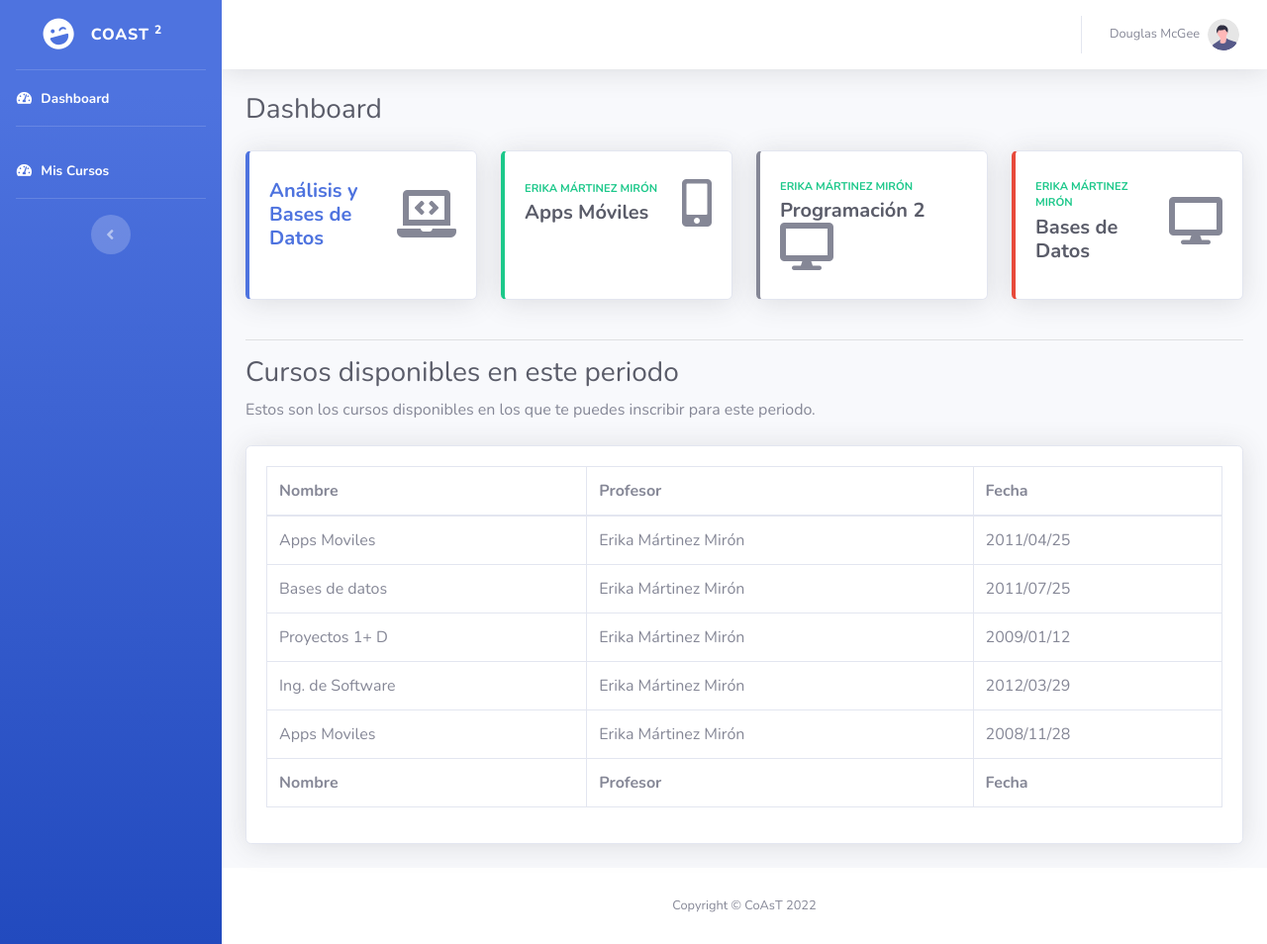
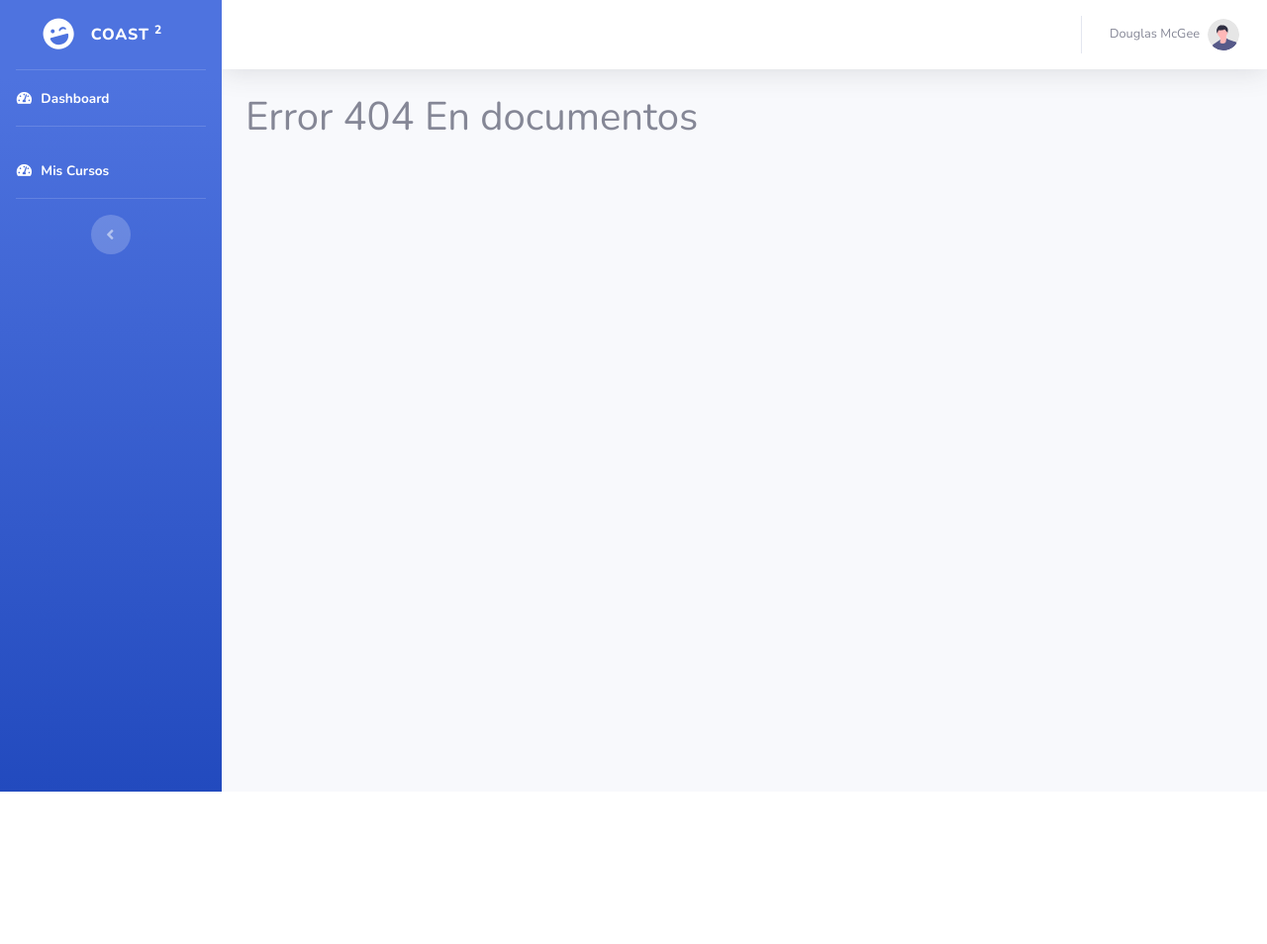
Before and after one commit to Nuzbit01/CoastPrueba, a PHP site: page /Coast/ in a window 1280 px wide. Shown: the whole page at 99% size. After the commit the page ends 800 px from the top, so only its background shows below. Run offline with PHP 8.4, Linux system fonts and the light colour scheme.

Commit message:
Diviendo interfaces

```diff
--- /dev/null
+++ b/autoload.php
@@ -0,0 +1,7 @@
+<?php
+
+function controller_autoload($classname){
+    include 'controllers/'. $classname . '.php';
+}
+
+spl_autoload_register('controller_autoload');
--- a/config/parameters.php
+++ b/config/parameters.php
@@ -1,4 +1,5 @@
 <?php
-define("base_url", "http://localhost/Coast");
-define("controller_default", "productoController");
+
+define("base_url", "http://localhost/Coast/");
+define("controller_default", "cursoController");
 define("action_default", "index");
--- /dev/null
+++ b/controllers/ErrorController.php
@@ -0,0 +1,9 @@
+<?php
+class errorController{
+    public function index(){
+        echo "<h1>Error 404 En documentos</h1>";
+    }
+
+
+
+}
--- a/index.php
+++ b/index.php
@@ -1,8 +1,43 @@
-<?php require_once 'views/layout/header.php' ?>
-<?php include_once 'views/layout/side.php' ?>
-<?php include_once 'views/layout/nav.php' ?>
-<?php include_once 'views/layout/contenido.php'; ?>
-<?php require_once 'views/layout/footer.php'; ?>
+<?php
+require_once 'autoload.php';
+require_once 'config/parameters.php';
+require_once 'views/layout/header.php';
+include_once 'views/layout/side.php';
+include_once 'views/layout/nav.php';
+
+function show_error(){
+    $error = new errorController();
+    $error->index();
+}
+
+if(isset($_GET['controller'])) {//AGARRA EL NOMBRE DEL CONTROLADOR PASADO POR GET
+    $nombrecontrolador = $_GET['controller'].'Controller';//LO CONCATENA PARA NOMBRECONTROLER.CONTROLLER
+    //var_dump($nombrecontrolador);
+    //              //'Usuario'.
+}elseif(isset($_GET['controller']) && !isset($_GET['action'])){//SI EXISTE CONTROLADOR PERO NO ACCION
+    $nombrecontrolador = controller_default;//
+}else{
+    show_error();
+    exit();
+}
+if(class_exists($nombrecontrolador)){
+    $controlador = new $nombrecontrolador();
+
+    //                                        Objeto, MEtodo
+    if(isset($_GET['action']) && method_exists($controlador, $_GET['action'])){
+        $action=$_GET['action'];//mandar a llamar el nombre de la accion
+        $controlador->$action();//a controlador le da action(nombreMetodo)
+    }elseif(isset($_GET['controller']) && !isset($_GET['action'])){
+        $action_default=action_default;
+        $controlador->$action_default;
+    }else{
+        show_error();
+    }
+}else{
+    show_error();
+}
+require_once 'views/layout/footer.php';
+ ?>
 
 
 
--- a/views/layout/contenido.php
+++ /dev/null
@@ -1,155 +0,0 @@
-
-    <!-- Begin Page Content -->
-    <div class="container-fluid">
-
-        <!-- Page Heading -->
-        <div class="d-sm-flex align-items-center justify-content-between mb-4">
-            <h1 class="h3 mb-0 text-gray-800">Dashboard</h1>
-        </div>
-
-
-        <div class="row">
-
-            <!-- Earnings (Monthly) Card Example -->
-            <div class="col-xl-3 col-md-6 mb-4">
-                <div class="card border-left-primary shadow h-100 py-2">
-                    <div class="card-body">
-                        <div class="row no-gutters align-items-center">
-                            <div class="col mr-2">
-                                <!--                                            <div class="text-xs font-weight-bold text-primary text-uppercase mb-1">-->
-                                <!--                                                Análisis y Bases de Datos</div>-->
-                                <div class="h5 mb-0 font-weight-bold text-primary">Análisis y Bases de Datos</div>
-                            </div>
-                            <div class="col-auto">
-                                <i class="fas fa-laptop-code fa-3x"></i>
-                            </div>
-                        </div>
-                    </div>
-                </div>
-            </div>
-
-            <!-- Earnings (Monthly) Card Example -->
-            <div class="col-xl-3 col-md-6 mb-4">
-                <div class="card border-left-success shadow h-100 py-2">
-                    <div class="card-body">
-                        <div class="row no-gutters align-items-center">
-                            <div class="col mr-2">
-                                <div class="text-xs font-weight-bold text-success text-uppercase mb-1">
-                                    Erika mártinez Mirón
-                                </div>
-                                <div class="h5 mb-0 font-weight-bold text-gray-800">Apps Móviles</div>
-                            </div>
-                            <div class="col-auto">
-                                <i class="fas fa-mobile-alt fa-3x"></i>
-                            </div>
-                        </div>
-                    </div>
-                </div>
-            </div>
-
-            <!-- Ininio de Curso-->
-            <div class="col-xl-3 col-md-6 mb-4">
-                <div class="card border-left-secondary shadow h-100 py-2">
-                    <div class="card-body">
-                        <div class="row no-gutters align-items-center">
-                            <div class="col mr-2">
-                                <div class="text-xs font-weight-bold text-success text-uppercase mb-1">
-                                    Erika mártinez Mirón
-                                </div>
-                                <div class="h5 mb-0 font-weight-bold text-gray-800">Programación 2</div>
-                            </div>
-                            <div class="col-auto">
-                                <i class="fas fa-desktop fa-3x "></i>
-                            </div>
-                        </div>
-                    </div>
-                </div>
-            </div>
-            <!-- Fin de Curso-->
-
-            <!-- Ininio de Curso-->
-            <div class="col-xl-3 col-md-6 mb-4">
-                <div class="card border-left-danger shadow h-100 py-2">
-                    <div class="card-body">
-                        <div class="row no-gutters align-items-center">
-                            <div class="col mr-2">
-                                <div class="text-xs font-weight-bold text-success text-uppercase mb-1">
-                                    Erika mártinez Mirón
-                                </div>
-                                <div class="h5 mb-0 font-weight-bold text-gray-800">Bases de Datos</div>
-                            </div>
-                            <div class="col-auto">
-                                <i class="fas fa-desktop fa-3x "></i>
-                            </div>
-                        </div>
-                    </div>
-                </div>
-            </div>
-            <!-- Fin de Curso-->
-        </div><!-- Content Row -->
-        <hr>
-        <h1 class="h3 mb-2 text-gray-800">Cursos disponibles en este periodo</h1>
-        <p class="mb-4">Estos son los cursos disponibles en los que te puedes inscribir para este periodo.</p>
-        <div class="card shadow mb-4">
-
-            <div class="card-body">
-                <div class="table-responsive">
-                    <table class="table table-bordered" id="dataTable" width="100%" cellspacing="0">
-                        <thead>
-                        <tr>
-                            <th>Nombre</th>
-                            <th>Profesor</th>
-                            <th>Fecha</th>
-
-                        </tr>
-                        </thead>
-                        <tfoot>
-                        <tr>
-                            <th>Nombre</th>
-                            <th>Profesor</th>
-                            <th>Fecha</th>
-                        </tr>
-                        </tfoot>
-                        <tbody>
-                        <tr>
-                            <td>Apps Moviles</td>
-                            <td>Erika Mártinez Mirón</td>
-                            <td>2011/04/25</td>
-
-                        </tr>
-                        <tr>
-                            <td>Bases de datos</td>
-                            <td>Erika Mártinez Mirón</td>
-                            <td>2011/07/25</td>
-                        </tr>
-                        <tr>
-                            <td>Proyectos 1+ D</td>
-                            <td>Erika Mártinez Mirón</td>
-                            <td>2009/01/12</td>
-
-                        </tr>
-                        <tr>
-                            <td>Ing. de Software</td>
-                            <td>Erika Mártinez Mirón</td>
-
-                            <td>2012/03/29</td>
-
-                        </tr>
-                        <tr>
-                            <td>Apps Moviles</td>
-                            <td>Erika Mártinez Mirón</td>
-                            <td>2008/11/28</td>
-
-                        </tr>
-                        </tbody>
-                    </table>
-                </div>
-            </div>
-        </div>
-
-
-
-
-</div>
-<!-- /.container-fluid -->
-</div>
--- a/views/layout/footer.php
+++ b/views/layout/footer.php
@@ -1,20 +1,8 @@
-<!-- Bootstrap core JavaScript-->
-<script src="vendor/jquery/jquery.min.js"></script>
-<script src="vendor/bootstrap/js/bootstrap.bundle.min.js"></script>
 
-<!-- Core plugin JavaScript-->
-<script src="vendor/jquery-easing/jquery.easing.min.js"></script>
-
-<!-- Custom scripts for all pages-->
-<script src="js/sb-admin-2.min.js"></script>
-
-<!-- Page level plugins -->
-<script src="vendor/chart.js/Chart.min.js"></script>
-
-<!-- Page level custom scripts -->
-<script src="js/demo/chart-area-demo.js"></script>
-<script src="js/demo/chart-pie-demo.js"></script>
-
+</div>
+<!-- /.container-fluid -->
+</div>
+<!---END of main content--->
 </body>
 <footer class="sticky-footer bg-white">
     <div class="container my-auto">
@@ -29,5 +17,21 @@
 
 </div>
 <!-- End of Page Wrapper -->
+<!-- Bootstrap core JavaScript-->
+<script src="<?=base_url?>vendor/jquery/jquery.min.js"></script>
+<script src="<?=base_url?>vendor/bootstrap/js/bootstrap.bundle.min.js"></script>
+
+<!-- Core plugin JavaScript-->
+<script src="<?=base_url?>vendor/jquery-easing/jquery.easing.min.js"></script>
+
+<!-- Custom scripts for all pages-->
+<script src="<?=base_url?>js/sb-admin-2.min.js"></script>
+
+<!-- Page level plugins -->
+<script src="<?=base_url?>vendor/chart.js/Chart.min.js"></script>
+
+<!-- Page level custom scripts -->
+<script src="<?=base_url?>js/demo/chart-area-demo.js"></script>
+<script src="<?=base_url?>js/demo/chart-pie-demo.js"></script>
 
 </html>
--- a/views/layout/header.php
+++ b/views/layout/header.php
@@ -11,13 +11,13 @@
     <title>CoAsT</title>
 
     <!-- Custom fonts for this template-->
-    <link href="vendor/fontawesome-free/css/all.min.css" rel="stylesheet" type="text/css">
+    <link href="<?=base_url?>vendor/fontawesome-free/css/all.min.css" rel="stylesheet" type="text/css">
     <link
         href="https://fonts.googleapis.com/css?family=Nunito:200,200i,300,300i,400,400i,600,600i,700,700i,800,800i,900,900i"
         rel="stylesheet">
 
     <!-- Custom styles for this template-->
-    <link href="../../assets/css/sb-admin-2.css" rel="stylesheet">
+    <link href="<?=base_url?>/assets/css/sb-admin-2.css" rel="stylesheet">
 </head>
 
 <body id="page-top">
--- a/views/layout/nav.php
+++ b/views/layout/nav.php
@@ -1,3 +1,4 @@
+<!--Main Content-->
 <div id="content">
 
     <!-- Topbar -->
@@ -50,7 +51,7 @@
                    data-toggle="dropdown" aria-haspopup="true" aria-expanded="false">
                     <span class="mr-2 d-none d-lg-inline text-gray-600 small">Douglas McGee</span>
                     <img class="img-profile rounded-circle"
-                         src="../../img/undraw_profile.svg">
+                         src="<?=base_url?>/img/undraw_profile.svg">
                 </a>
                 <!-- Dropdown - User Information -->
                 <div class="dropdown-menu dropdown-menu-right shadow animated--grow-in"
@@ -79,3 +80,6 @@
 
     </nav>
     <!-- End of Topbar -->
+
+    <!-- Begin Page Content -->
+    <div class="container-fluid">
--- a/views/layout/side.php
+++ b/views/layout/side.php
@@ -25,7 +25,7 @@
 
     <!-- Heading -->
     <li class="nav-item active">
-        <a class="nav-link" href="../alumno/cursos.php">
+        <a class="nav-link" href="<?=base_url?>/views/alumno/cursos.php">
             <i class="fas fa-fw fa-tachometer-alt"></i>
             <span>Mis Cursos</span></a>
     </li>
@@ -38,6 +38,5 @@
         <button class="rounded-circle border-0" id="sidebarToggle"></button>
     </div>
 
-    <!-- Sidebar Message -->
 </ul>
 <div id="content-wrapper" class="d-flex flex-column">
```
Also changed, not shown: controllers/CursoController.php (deleted, +0 -7 lines), controllers/cursoController.php (added, +10 -0 lines), views/curso/misCursos.php (added, +144 -0 lines), .htaccess (added).
